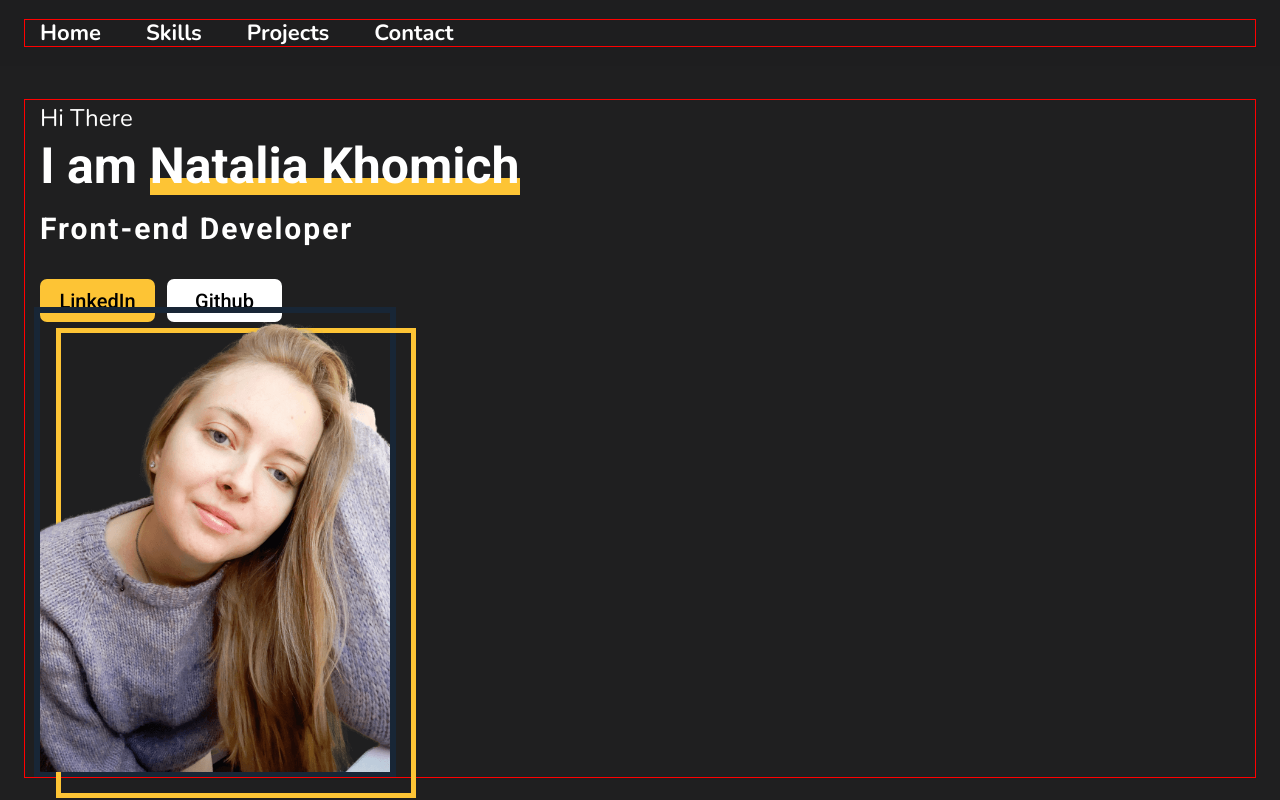
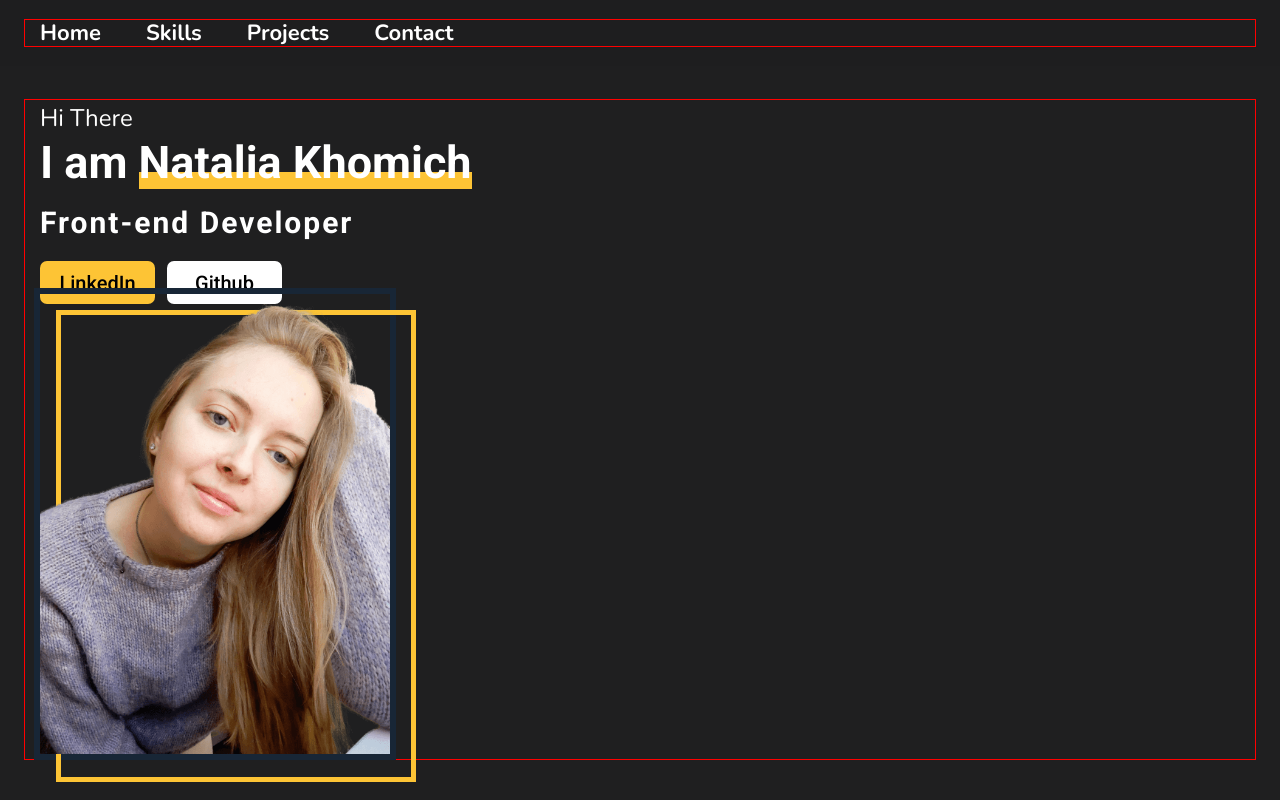
Before and after one commit to NatKhomich/portfolio, a React app: page / in a window 1280 px wide. Shown: the top 800 px of the page. Built offline with nearby package versions, Linux system fonts and the light colour scheme.

Commit message:
Main.tsx adaptive

```diff
--- a/src/layout/sections/main/Main.tsx
+++ b/src/layout/sections/main/Main.tsx
@@ -9,7 +9,7 @@ export const Main = () => {
     return (
         <StyledMain>
             <Container>
-                <FlexWrapper align={'center'} justify={'space-between'} wrap={'wrap'}>
+                <FlexWrapper align={'center'} justify={'space-evenly'} wrap={'wrap'}>
                     <div>
                         <SmallText>Hi There</SmallText>
                         <Name> I am <span> Natalia Khomich </span> </Name>
@@ -45,17 +45,22 @@ const SmallText = styled.small`
   font-family: Nunito, sans-serif;
   font-weight: 400;
   line-height: 36px;
-  word-wrap: break-word
+  word-wrap: break-word;
+
+  @media ${theme.media.mobile} {
+    font-size: 20px;
+  }
 `
 
 const Name = styled.h2`
-  font-size: 50px;
   font-family: Roboto, sans-serif;
   font-weight: 700;
+  font-size: 45px;
 
   span {
     position: relative;
     z-index: 0;
+    white-space: nowrap;
 
     &::before {
       content: '';
@@ -66,7 +71,15 @@ const Name = styled.h2`
       position: absolute;
       bottom: 0;
       z-index: -1;
+
+      @media ${theme.media.mobile} {
+        height: 13px;
+      }
     }
+  }
+
+  @media ${theme.media.mobile} {
+    font-size: 35px;
   }
 `
 
@@ -74,8 +87,12 @@ const MainTitle = styled.h1`
   font-size: 30px;
   font-family: Roboto, sans-serif;
   font-weight: 700;
-  margin: 15px 0 32px 0;
+  margin: 15px 0 20px 0;
   letter-spacing: 2px;
+
+  @media ${theme.media.mobile} {
+    font-size: 25px;
+  }
 `
 
 type LinkProps = {
@@ -94,7 +111,6 @@ const Link = styled.a<LinkProps>`
   text-align: center;
 
   padding: 10px 0;
-
   background-color: ${props => props.background || 'white'};
 
   ${props => props.background === 'accent' && css`
@@ -116,33 +132,54 @@ const Photo = styled.img`
   width: 350px;
   height: 450px;
   object-fit: cover;
+
+  @media ${theme.media.mobile} {
+    width: 300px;
+    height: 380px;
+  }
 `
 
 const PhotoWrapper = styled.div`
-position: relative;
+  position: relative;
   z-index: 1;
+  margin-right: 20px;
 
   &::before {
     content: '';
     width: 362px;
-    height: 470px;
+    height: 472px;
     border: 6px solid ${theme.colors.add};
 
     position: absolute;
-    top: -15px;
+    top: -16px;
     left: -6px;
     z-index: -1;
+
+    @media ${theme.media.mobile} {
+      width: 312px;
+      height: 402px;
+    }
   }
 
   &::after {
     content: '';
     width: 360px;
-    height: 470px;
+    height: 472px;
     border: 5px solid ${theme.colors.accent};
 
     position: absolute;
     top: 6px;
     left: 16px;
     z-index: -1;
+
+    @media ${theme.media.mobile} {
+      width: 312px;
+      height: 402px;
+    }
+  }
+
+  @media ${theme.media.add} {
+   margin-top: 30px;
+    margin-left: 10px;
   }
 `
--- a/src/styles/Theme.ts
+++ b/src/styles/Theme.ts
@@ -9,6 +9,7 @@ export const theme = {
     },
     media: {
         tablet: 'screen and (max-width: 768px)',
+        add: 'screen and (max-width: 985px)',
         mobile: 'screen and (max-width: 576px)',
     }
 }
```
